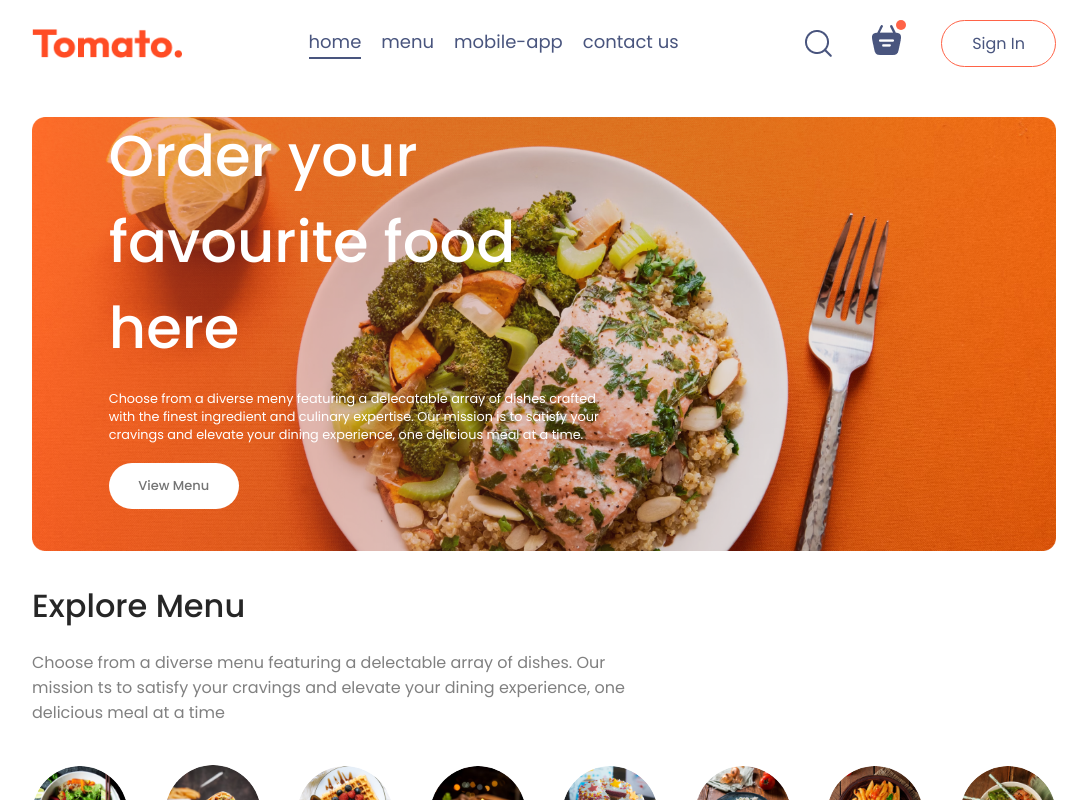
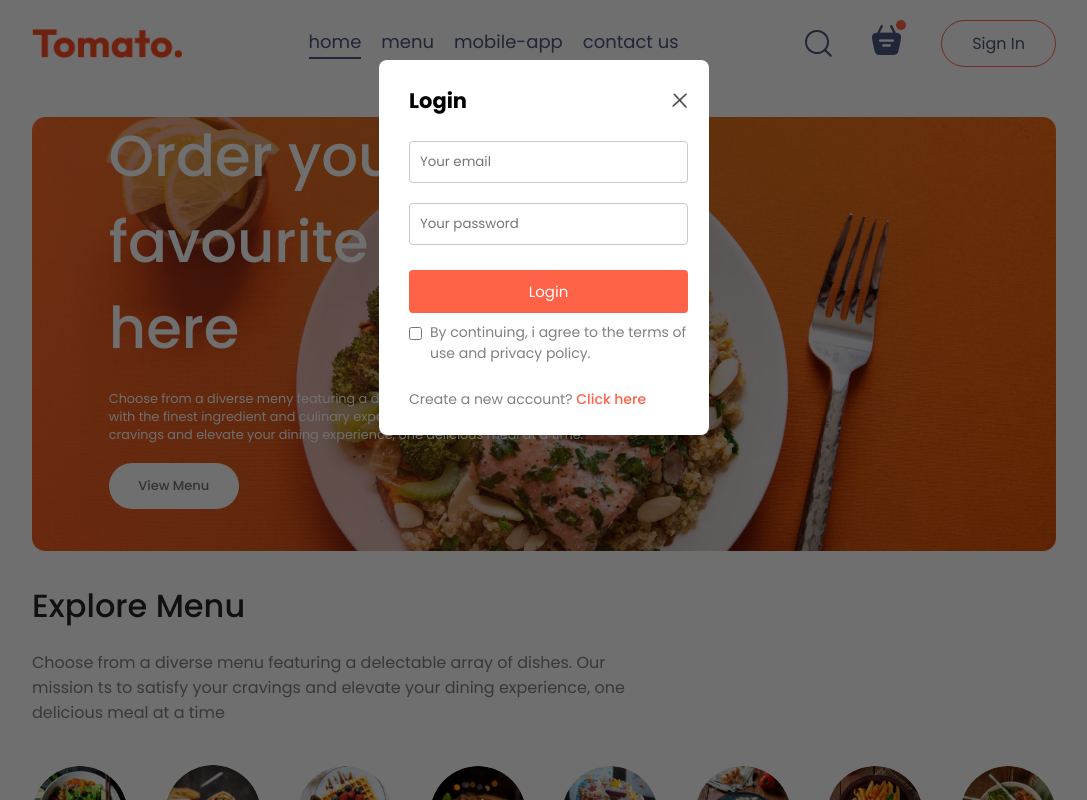
Before and after one commit to creation7654321/food-ordering-react, a React (Vite) app: page / in a window 1280 px wide. Both pictures are taken after a click on the button "Sign In". Shown: the top 800 px of the page, without its empty margins (96-1183 px from the left). Built offline with nearby package versions, Linux system fonts and the light colour scheme.

Commit message:
creating login and signup page

```diff
--- a/src/App.jsx
+++ b/src/App.jsx
@@ -1,16 +1,24 @@
-import React from 'react'
+import React, { useState } from 'react'
 import Navbar from './components/Navbar/Navbar'
 import { Routes, Route} from 'react-router-dom'
 import Home from './pages/Home/Home'
 import Cart from './pages/Cart/Cart'
 import PlaceOrder from './pages/PlaceOrder/PlaceOrder'
 import Footer from './components/Footer/Footer'
+import LoginPopup from './components/LoginPopup/LoginPopup'
 
 export default function App() {
+
+  const [showLogin, setShowLogin] = useState(false)
+
+
+
   return (
     <>
+
+    {showLogin? <LoginPopup setShowLogin={setShowLogin} /> : <></>}
     <div className='app'>
-      <Navbar />
+      <Navbar setShowLogin={setShowLogin} />
       <Home />
       <Routes >
         <Route to="/" element={<Home/>} />
--- /dev/null
+++ b/src/components/LoginPopup/LoginPopup.css
@@ -0,0 +1,69 @@
+.login-popup{
+    position: absolute;
+    z-index: 1;
+    width: 100%;
+    height: 100%;
+    background-color: #00000090;
+    display: gird;
+
+
+}
+.login-popup-container{
+    margin: 60px auto;
+    width: max(23vw, 330px);
+    color: #808080;
+    background-color: white;
+    display: flex;
+    display: grid;
+    flex-direction: column;
+    gap: 25px;
+    padding: 25px 30px;
+    border-radius: 8px;
+    font-size: 14px;
+}
+.login-popup-title{
+    display: flex;
+    justify-content: space-between;
+    align-items: center;
+    color: black;
+}
+.login-popup-title img{
+    width: 16px;
+    cursor: pointer;
+}
+.login-popup-inputs{
+    display: flex;
+    flex-direction: column;
+    gap: 20px;
+}
+.login-popup-inputs input{
+    outline: none;
+    border: 1px solid #c9c9c9;
+    padding: 10px;
+    border-radius: 4px;
+
+}
+.login-popup-container button{
+    border: none;
+    padding: 10px;
+    border-radius: 4px;
+    color: white;
+    background-color: tomato;
+    font-size: 15px;
+    cursor: pointer;
+}
+.login-popup-condition{
+    display: flex;
+    align-items: start;
+    gap: 8px;
+    margin-top:-16px;
+}
+.login-popup-condition input{
+    margin-top: 5px;
+}
+.login-popup p span{
+    color: tomato;
+    font-weight: 500;
+    cursor: pointer;
+
+}
--- /dev/null
+++ b/src/components/LoginPopup/LoginPopup.jsx
@@ -0,0 +1,34 @@
+import React, { useState } from 'react'
+import './LoginPopup.css'
+import { assets } from '../../assets/assets'
+export default function LoginPopup({setShowLogin}) {
+
+
+    const[currState, setCurrState] = useState("Login")
+
+  return (
+    <div className="login-popup">
+        <form className="login-popup-container">
+            <div className="login-popup-title">
+                <h2>{currState}</h2>
+                <img  onClick={()=>setShowLogin(false)} src={assets.cross_icon} alt="" />
+            </div>
+            <div className="login-popup-inputs">
+                {currState==="Login"?<></>:<input type="text" placeholder='Your name' required />}
+                <input type="email" placeholder='Your email' required />
+                <input type="password" placeholder='Your password' required />
+            </div>
+            <button>{currState==="Sign Up" ? "Create account":"Login"}</button>
+            <div className="login-popup-condition">
+                <input type="checkbox" required />
+                <p>By continuing, i agree to the terms of use and privacy policy.</p>
+            </div>
+            {currState==='Login'?
+            <p>Create a new account? <span onClick={()=>setCurrState("Sign Up")}>Click here</span></p>
+            :
+            <p>Already have an account?<span onClick={()=>setCurrState("Login")}>Login here</span></p>
+            }
+        </form>
+    </div>
+  )
+}
--- a/src/components/Navbar/Navbar.jsx
+++ b/src/components/Navbar/Navbar.jsx
@@ -1,18 +1,19 @@
 import React, { useState } from 'react'
 import './Navbar.css'
 import {assets} from '../../assets/assets'
+import { Link } from 'react-router-dom';
 
-export default function Navbar() {
+export default function Navbar({setShowLogin}) {
     const [menu, setMenu] = useState("home");
 
   return (
     <div className='navbar'>
         <img src={assets.logo} alt="" className="logo" />
         <ul className="navbar-menu">
-            <li onClick={()=>setMenu("home")} className={menu==="home"?"active":""}>home</li>
-            <li onClick={()=>setMenu("menu")} className={menu==="menu"?"active":""}>menu</li>
-            <li onClick={()=>setMenu("mobile-app")} className={menu==="mobile-app"?"active":""}>mobile-app</li>
-            <li onClick={()=>setMenu("contact-us")} className={menu==="contact-us"?"active":""}>contact us</li>
+            <Link to="/" onClick={()=>setMenu("home")} className={menu==="home"?"active":""}>home</Link>
+            <a href="#explore-menu" onClick={()=>setMenu("menu")} className={menu==="menu"?"active":""}>menu</a>
+            <a href="#" onClick={()=>setMenu("mobile-app")} className={menu==="mobile-app"?"active":""}>mobile-app</a>
+            <a href="#footer" onClick={()=>setMenu("contact-us")} className={menu==="contact-us"?"active":""}>contact us</a>
         </ul>
         <div className="navbar-right">
             <img src={assets.search_icon} alt="" />
@@ -20,7 +21,7 @@ export default function Navbar() {
                 <img src={assets.basket_icon} alt="" />
                 <div className="dot"></div>
             </div>
-            <button>Sign In</button>
+            <button onClick={()=>setShowLogin(true)}>Sign In</button>
         </div>
     </div>
   )
--- a/src/index.css
+++ b/src/index.css
@@ -4,6 +4,7 @@
   margin: 0;
   box-sizing: border-box;
   font-family: "Poppins", sans-serif;
+  scroll-behavior: smooth;
 }
 body{
   min-height: 100vh;
```
